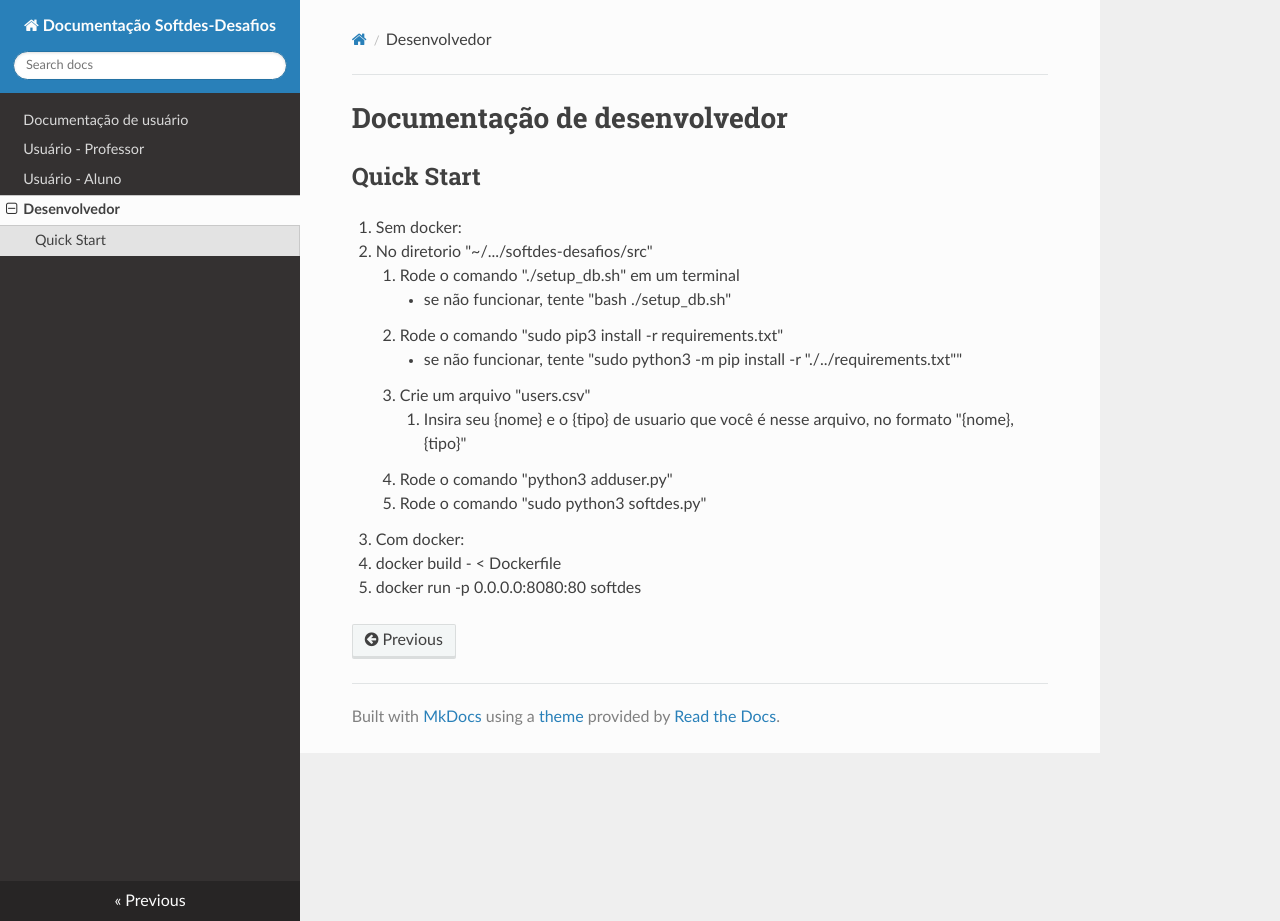
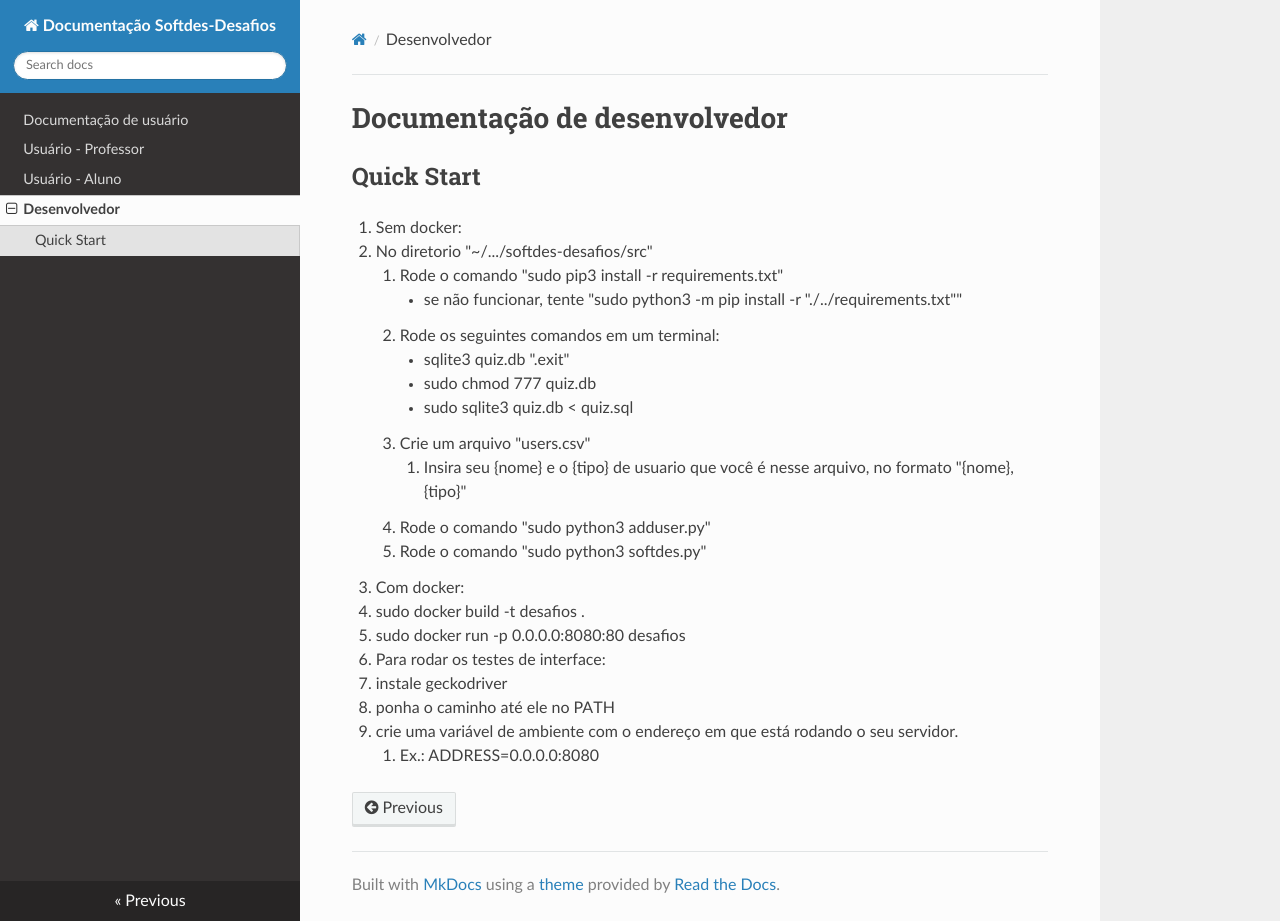
Before and after one commit to SabrinaMB/softdes-desafios, an MkDocs documentation site: the page built from docs/dev.md, in a window 1280 px wide and 921 px high. Built offline with MkDocs 1.6.1, drawn with Linux system fonts in a browser that asks for light colours; nearby versions of some CDN libraries.

Commit message:
interface tests done

```diff
--- a/docs/dev.md
+++ b/docs/dev.md
@@ -3,14 +3,21 @@
 ## Quick Start
 1. Sem docker:
    1. No diretorio "~/.../softdes-desafios/src"
-       1. Rode o comando "./setup_db.sh" em um terminal
-           * se não funcionar, tente "bash ./setup_db.sh"
-       2. Rode o comando "sudo pip3 install -r requirements.txt"
+      1. Rode o comando "sudo pip3 install -r requirements.txt"
            * se não funcionar, tente "sudo python3 -m pip install -r "./../requirements.txt""
-       3. Crie um arquivo "users.csv"
-           1. Insira seu {nome} e o {tipo} de usuario que você é nesse arquivo, no formato "{nome}, {tipo}"
-       4. Rode o comando "python3 adduser.py"
-       5. Rode o comando "sudo python3 softdes.py"
+      2. Rode os seguintes comandos em um terminal:
+          * sqlite3 quiz.db ".exit"
+          * sudo chmod 777 quiz.db
+          * sudo sqlite3 quiz.db < quiz.sql
+      3. Crie um arquivo "users.csv"
+          1. Insira seu {nome} e o {tipo} de usuario que você é nesse arquivo, no formato "{nome}, {tipo}"
+      4. Rode o comando "sudo python3 adduser.py"
+      5. Rode o comando "sudo python3 softdes.py"
 2. Com docker:
-   1. docker build - < Dockerfile
-   2. docker run -p 0.0.0.0:8080:80 softdes
+   1. sudo docker build -t desafios .
+   2. sudo docker run -p 0.0.0.0:8080:80 desafios
+3. Para rodar os testes de interface:
+   1. instale geckodriver
+   2. ponha o caminho até ele no PATH
+   3. crie uma variável de ambiente com o endereço em que está rodando o seu servidor.
+      1. Ex.: ADDRESS=0.0.0.0:8080
--- a/src/templates/index.html
+++ b/src/templates/index.html
@@ -80,7 +80,7 @@
                     <input type="password" class="form-control-file" id="repeteco" name="again">
                   </div>
                 </div>
-                <button id="submit" type="submit" class="btn btn-primary">Enviar</button>
+                <button type="submit" class="btn btn-primary">Enviar</button>
               </form>
             </div>
           </div>
@@ -107,7 +107,7 @@
                     <input type="file" class="form-control-file" id="resposta" name="code">
                   </div>
                 </div>
-                <button type="submit" class="btn btn-primary">Enviar</button>
+                <button id="submit" type="submit" class="btn btn-primary">Enviar</button>
               </form>
 			{% endif %}
             </div>
```
Also changed, not shown: 2 other files.
